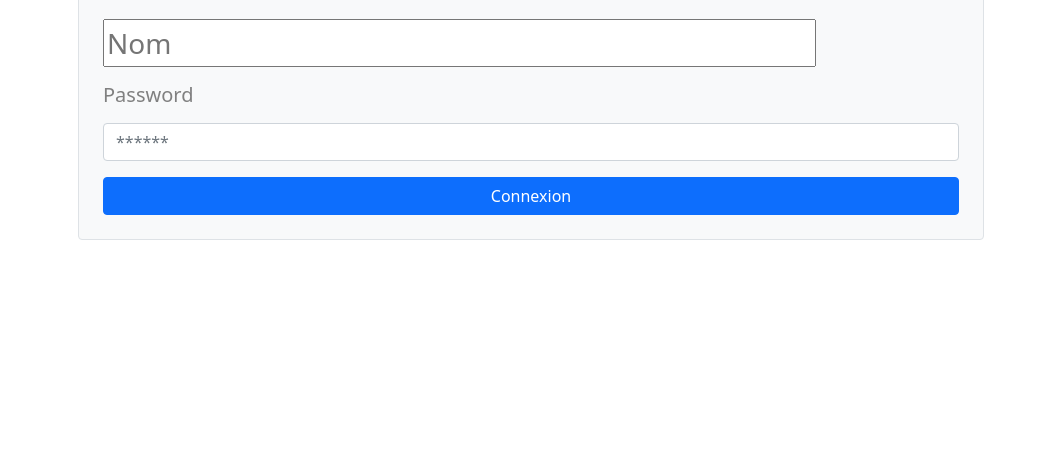
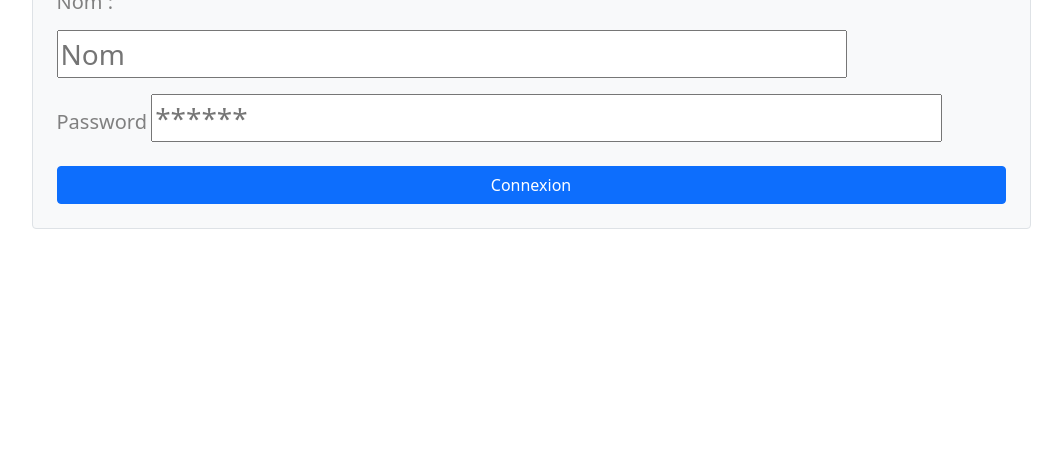
Before and after one commit to hugo-mrmdc/hugo-mrmdc.github.io, a plain HTML site: page login.html in a window 1280 px wide. Shown: the part 346-800 px from the top of the page, without its empty margins (109-1171 px from the left). Drawn offline with Linux system fonts and the light colour scheme; files that its build step writes are made by us from their sources.

Commit message:
Update login.html

```diff
--- a/login.html
+++ b/login.html
@@ -12,7 +12,7 @@
 
 
     <div class="container h-100 d-flex justify-content-center d-flex align-items-center">
-        <div class="row mx-auto col-10 " style="margin-top:5vh;"  > <!-- Centre le formulaire horizontalement -->
+        <div class="row mx-auto col-11 " style="margin-top:5vh;"  > <!-- Centre le formulaire horizontalement -->
             <section class="col-12">
                 <form method='post' action='' class="p-4 border rounded bg-light">
                     <h2 class="text-center" style="color:#00466d;">Login</h2>
@@ -26,7 +26,7 @@
                         <label for="password" class="form-label">
                             <h5 style="color: rgb(128, 128, 128);">Password</h5>
                         </label>
-                        <input type="password" name="mot_de_passe" class="form-control" placeholder="******" required>
+                        <input type="password" class="fs-3 col-10" name="mot_de_passe" class="form-control" placeholder="******" required>
                     </div>
                     <div class="text-center">
                         <input type='submit' value="Connexion" class="btn btn-primary" style="width: 100%;">
```
